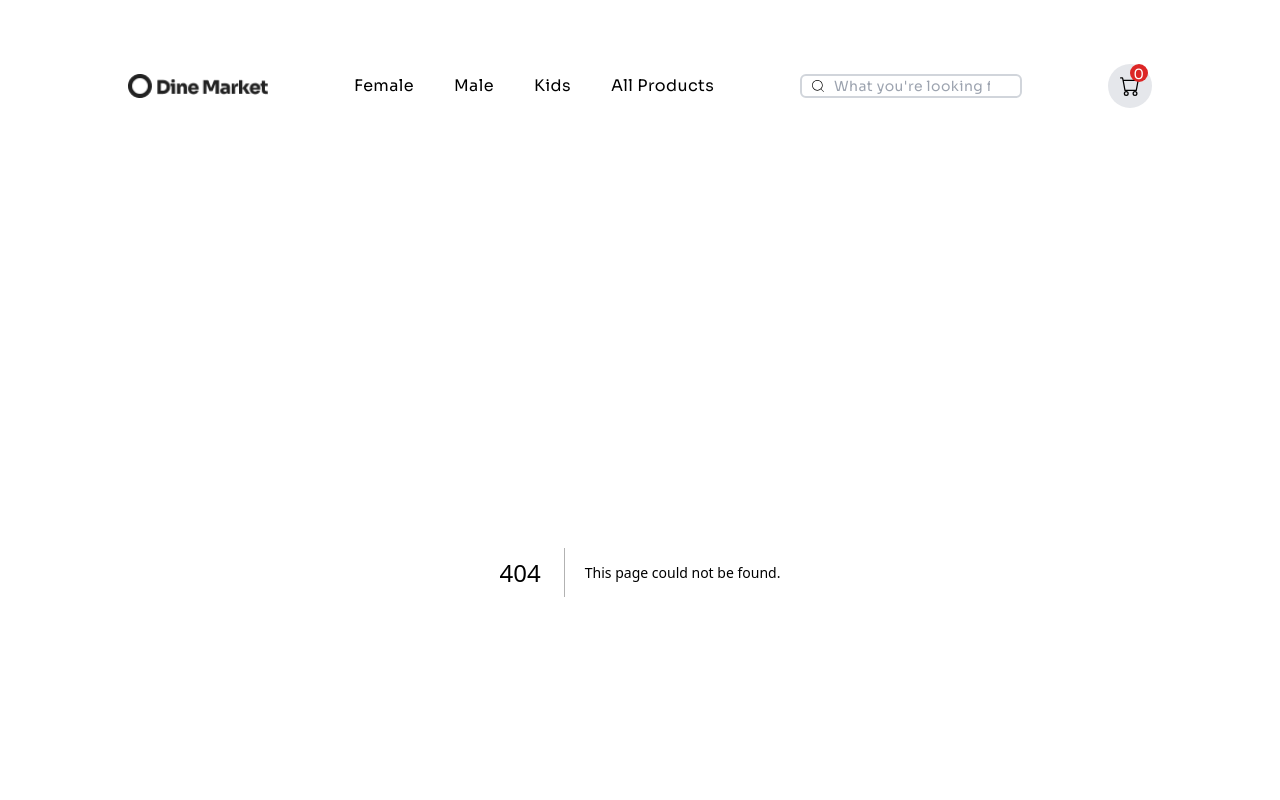
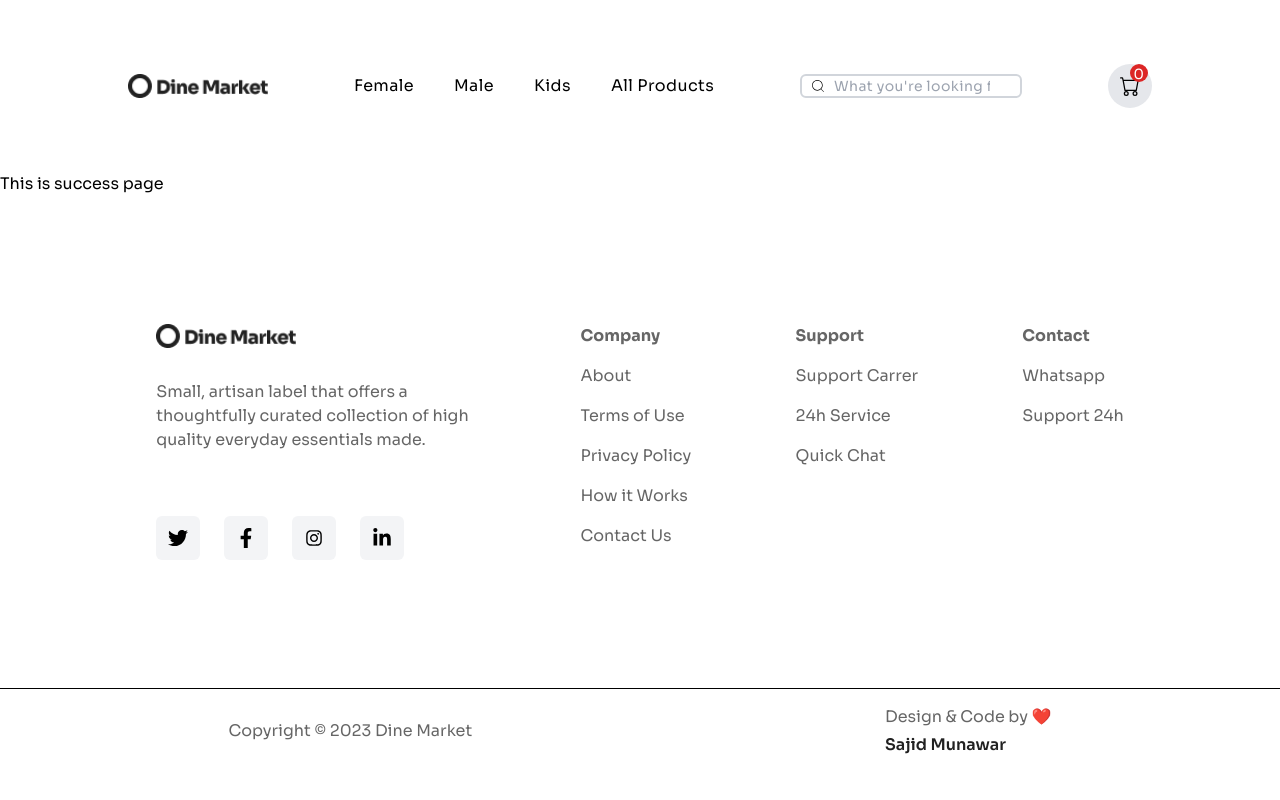
Before and after one commit to sajid-munawar/nextjs-e-commerce-app, a Next.js app: page /success in a window 1280 px wide. Before the commit this address had no page. Shown: the top 800 px of the page. Built offline with nearby package versions, Linux system fonts and the light colour scheme.

Commit message:
Create page.tsx

```diff
--- /dev/null
+++ b/src/app/success/page.tsx
@@ -0,0 +1,7 @@
+import React from "react";
+
+const page = () => {
+  return <div>This is success page</div>;
+};
+
+export default page;
```
